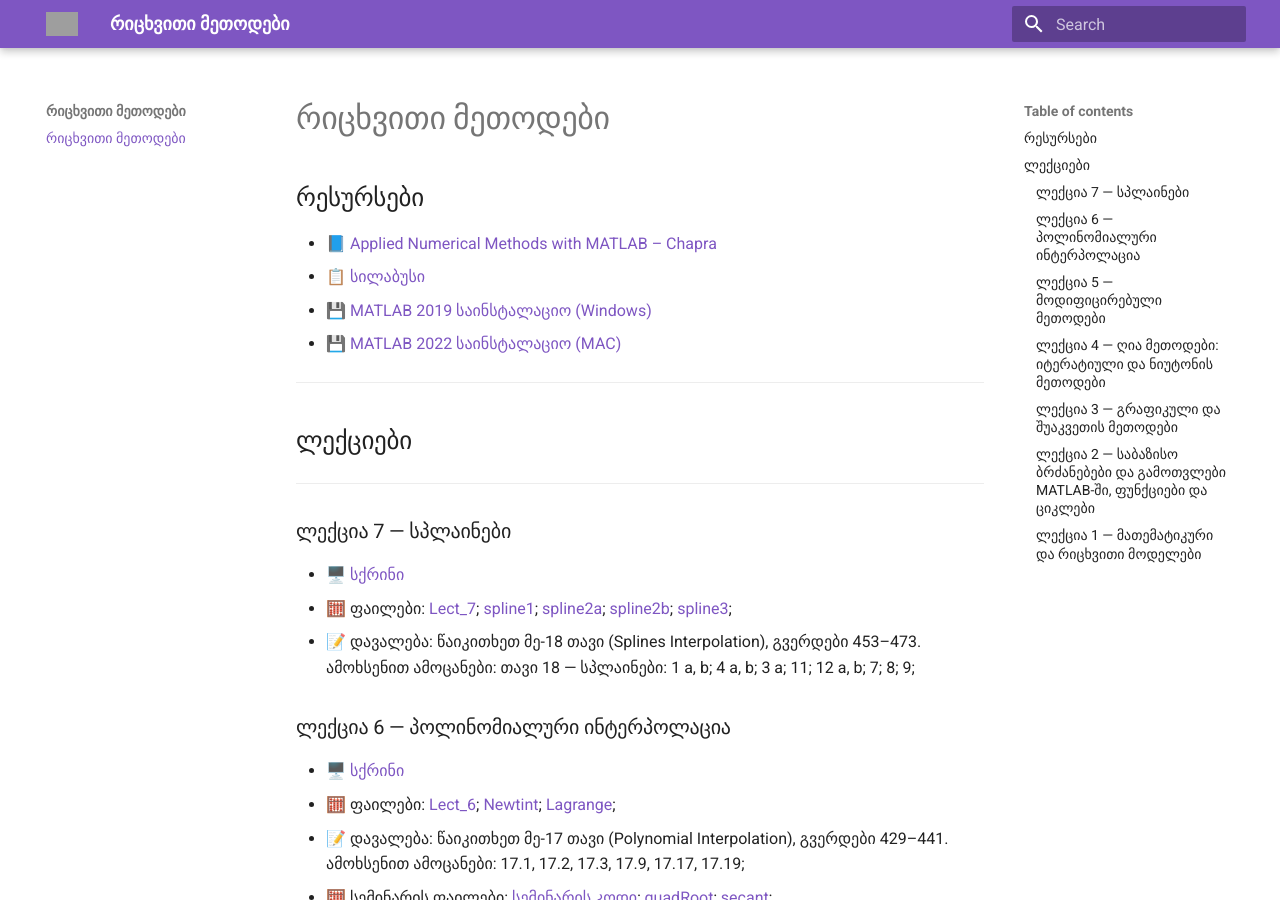
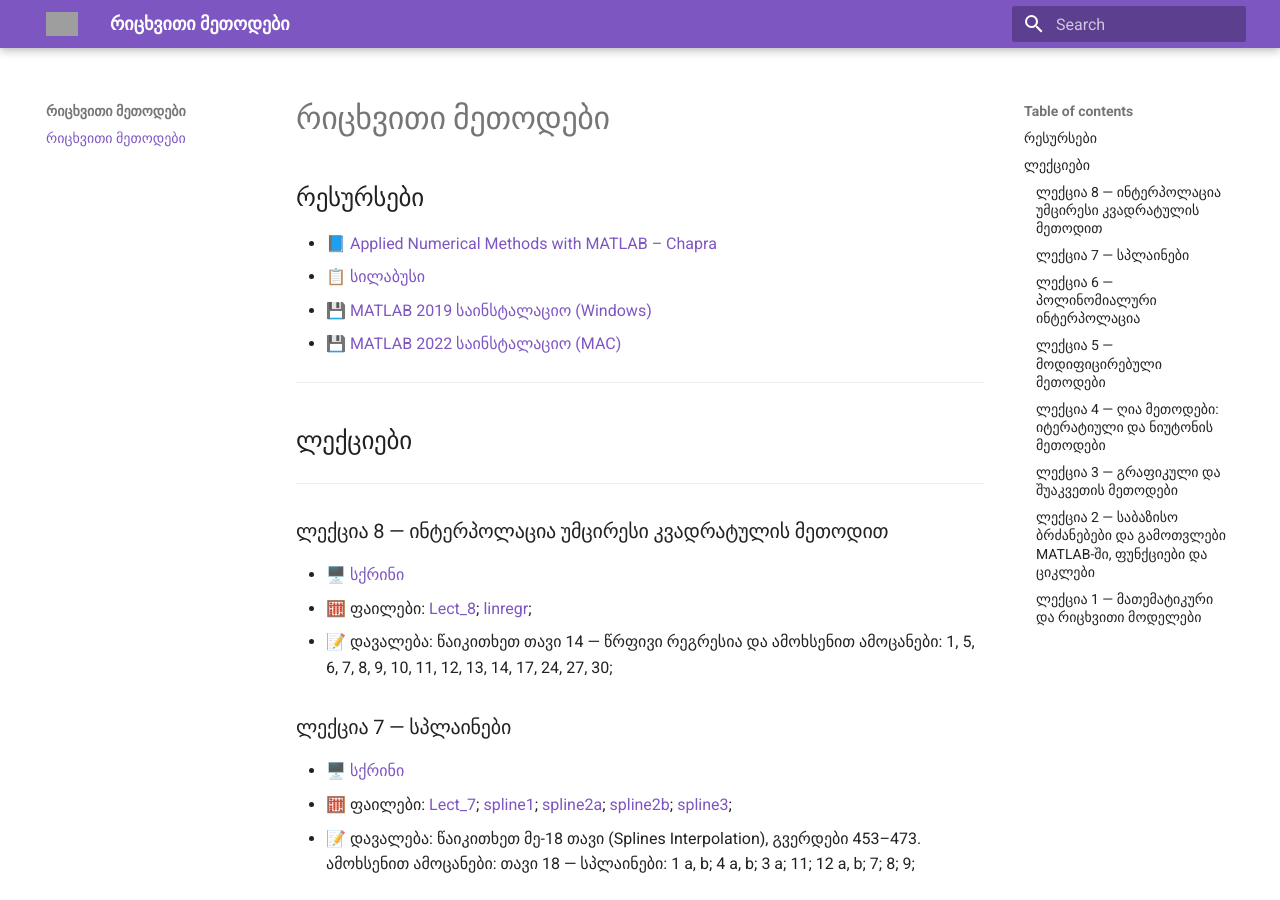
Before and after one commit to gugavar/numerical-methods-spring-2026, an MkDocs documentation site: the page built from docs/index.md, in a window 1280 px wide and 900 px high. Built offline with MkDocs 1.6.1 and Material for MkDocs 9.7.7, drawn with Linux system fonts in a browser that asks for light colours; grey boxes are pictures that could not be loaded.

Commit message:
Update index.md

```diff
--- a/docs/index.md
+++ b/docs/index.md
@@ -11,6 +11,12 @@
 
 ## ლექციები
 ---
+### ლექცია 8 — ინტერპოლაცია უმცირესი კვადრატულის მეთოდით
+
+- 🖥️ [სქრინი](https://drive.google.com/file/d/1qvBgKAU8a9Wjzv2CWrQqpRKKHbUgJEL8/view?usp=drive_link)
+- 🧮 ფაილები: [Lect_8](https://drive.google.com/file/d/1MlU66ZV8Qtknd28ZaEQKQFJHpHKUoERF/view?usp=drive_link); [linregr](https://drive.google.com/file/d/1Q2aydkqkrNbabVGqjkemsR_wavGnEORQ/view?usp=drive_link);
+- 📝 დავალება: წაიკითხეთ თავი 14 — წრფივი რეგრესია და ამოხსენით ამოცანები: 1, 5, 6, 7, 8, 9, 10, 11, 12, 13, 14, 17, 24, 27, 30;
+
 ### ლექცია 7 — სპლაინები
 
 - 🖥️ [სქრინი](https://drive.google.com/file/d/1UTtyOfroSeevZ6uwrlWijVEsMC7Ys3de/view?usp=drive_link)
```
